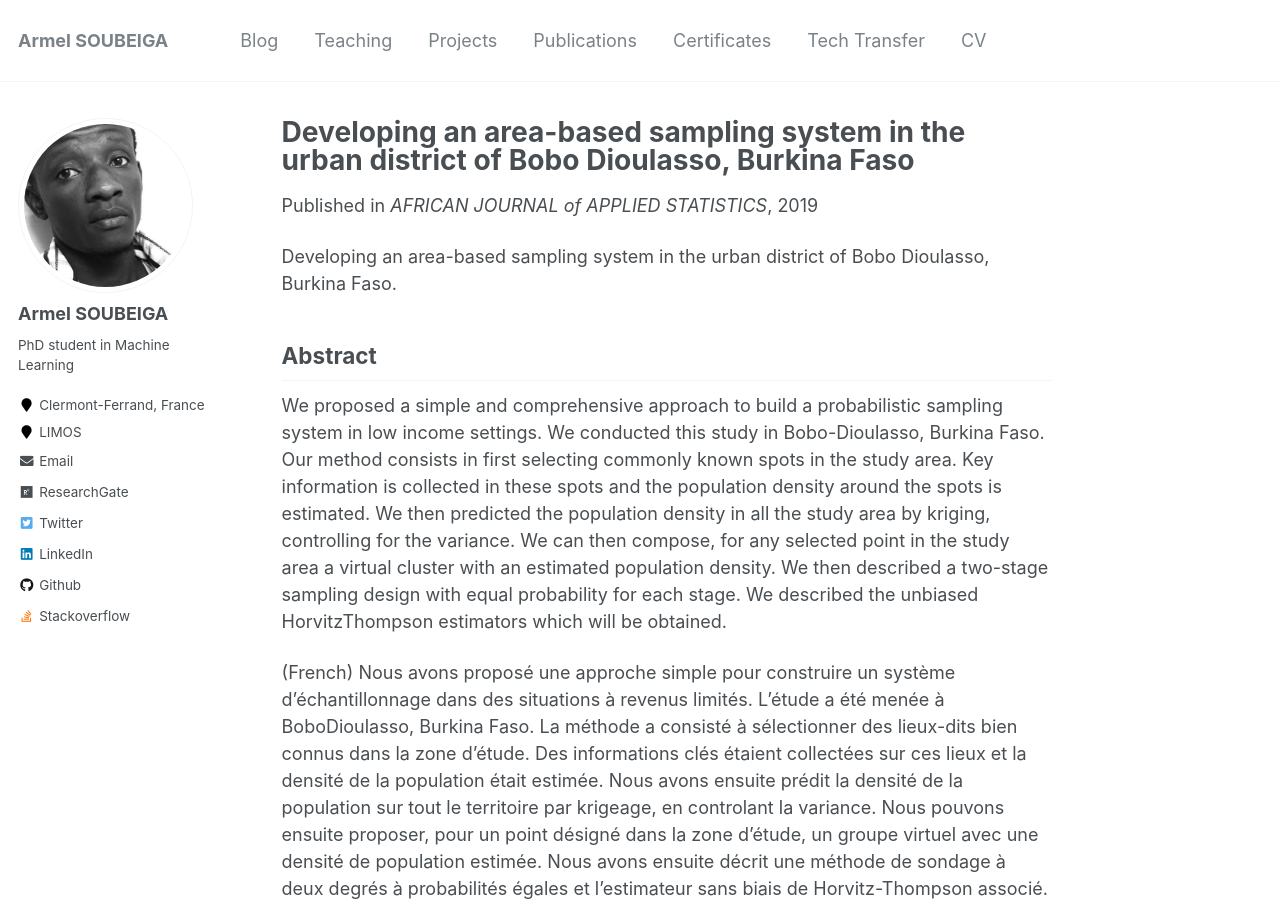
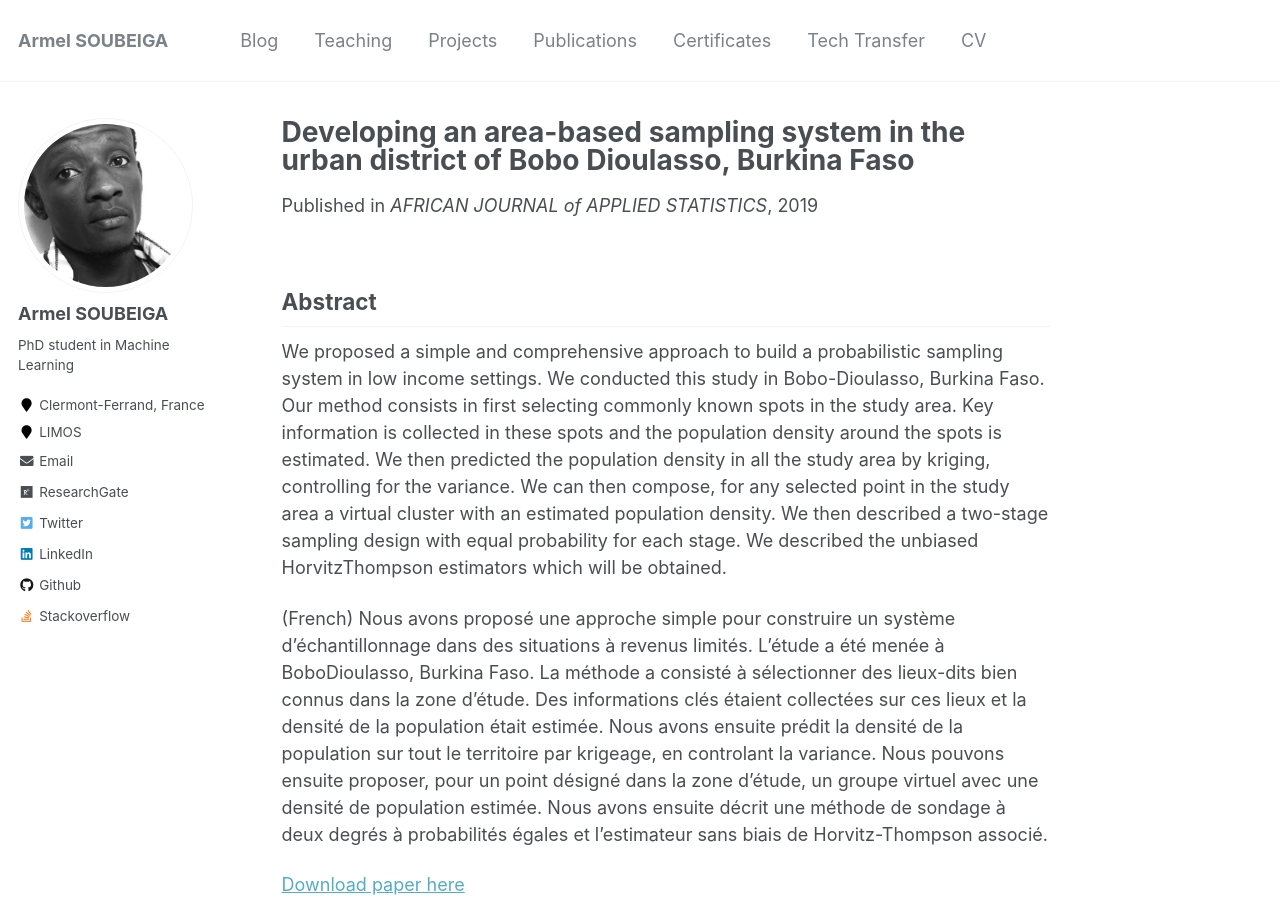
Before and after one commit to armelsoubeiga/neweb, a Jekyll site: the page built from _publications/2019-01-01-developing-area-based-sampling.md, in a window 1280 px wide and 900 px high. Built offline with Jekyll 4.4.1, drawn with Linux system fonts in a browser that asks for light colours.

Commit message:
Update 2019-01-01-developing-area-based-sampling.md

```diff
--- a/_publications/2019-01-01-developing-area-based-sampling.md
+++ b/_publications/2019-01-01-developing-area-based-sampling.md
@@ -8,8 +8,6 @@ venue: 'AFRICAN JOURNAL of APPLIED STATISTICS'
 paperurl: 'https://www.researchgate.net/publication/333068024_Developing_an_area-based_sampling_system_in_the_urban_district_of_Bobo_Dioulasso_Burkina_Faso'
 citation: 'S. M. A. Somda, E. Sanou, A. Soubeiga and J. E. M. SAWADOGO, &quot;Developing an area-based sampling system in the urban district of Bobo Dioulasso, Burkina Faso,&quot; <i>2019 AFRICAN JOURNAL of APPLIED STATISTICS, Applied Probability and Statistics</i>'
 ---
-Developing an area-based sampling system in the urban district of Bobo Dioulasso, Burkina Faso.
-
 ## Abstract
 
 We proposed a simple and comprehensive approach to build a probabilistic sampling system in low income settings. We conducted this study in Bobo-Dioulasso,
```
